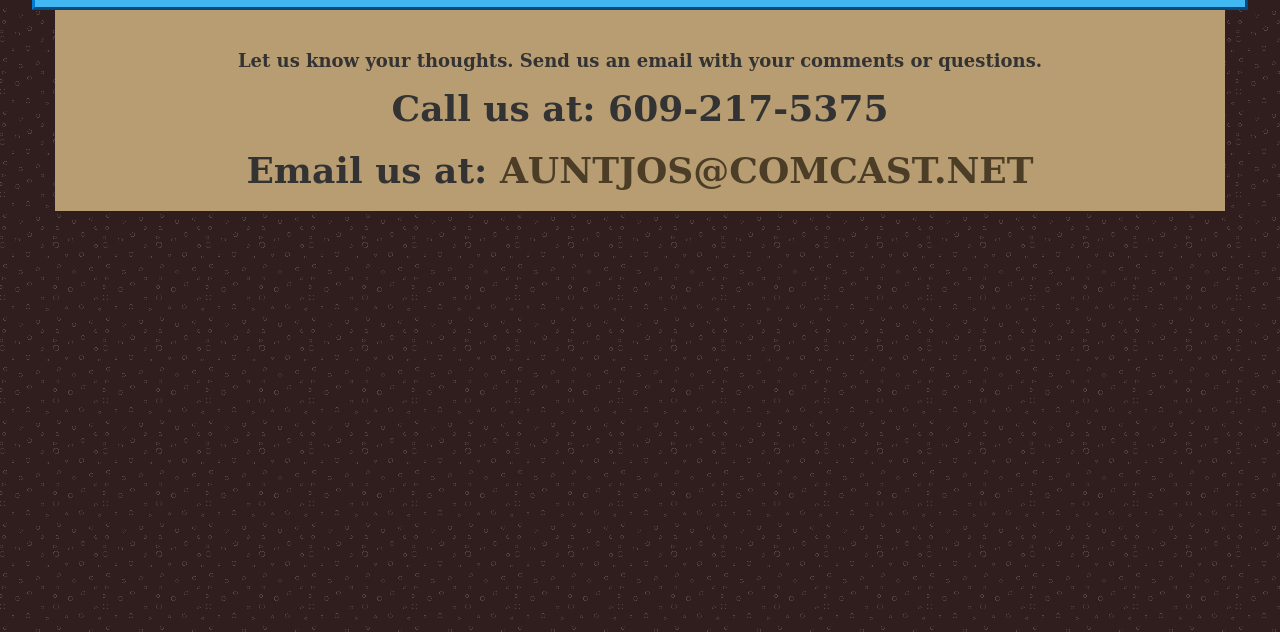
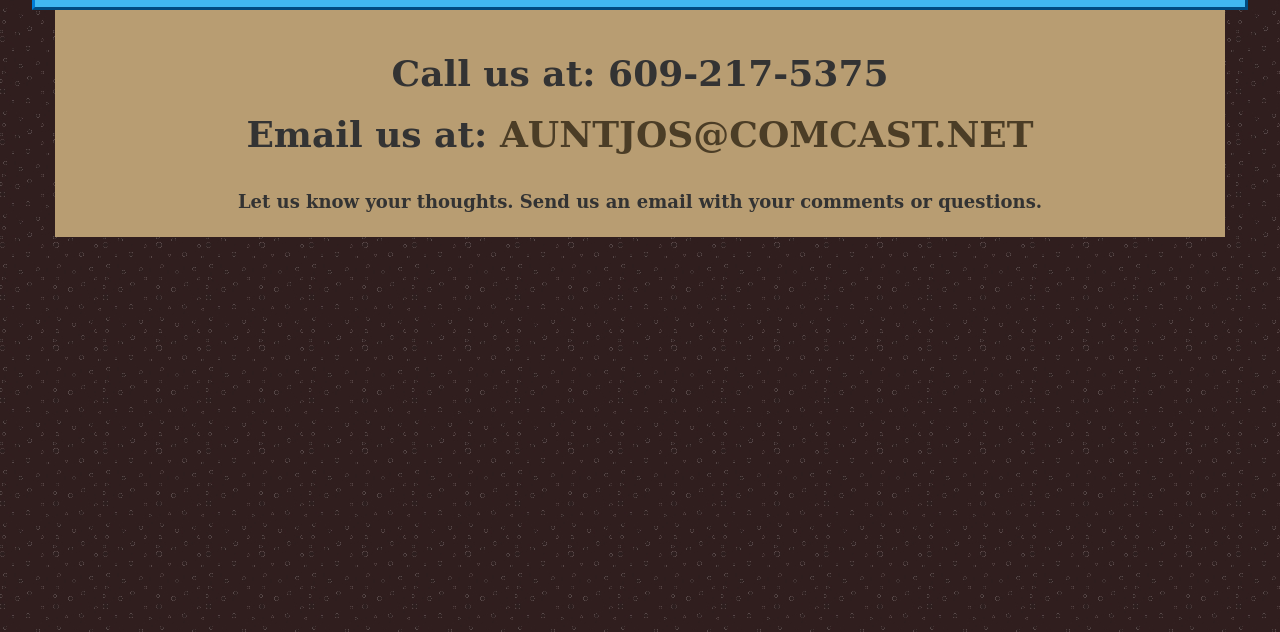
Before and after one commit to Spazzymigee/Aunt-Jo-s-Cookies, a plain HTML site: page contact.html in a window 1280 px wide. Shown: the part 168-800 px from the top of the page. Drawn offline with Linux system fonts and the light colour scheme.

Commit message:
super minor changes to 2 pages, added favicon
-capitalized stuff on aboutus page
-moved text on contact page
-added favicon which may or may not actually work yet

```diff
--- a/contact.html
+++ b/contact.html
@@ -37,9 +37,9 @@
 <div class="container">
 <div class="content"><!-- InstanceBeginEditable name="contentspace" -->
 <p>&nbsp;</p>
-<p class="center-stuff" style="font-size: 18px">Let us know your thoughts. Send us an email with your comments or questions.</p>
 <p class="center-stuff">Call us at: 609-217-5375</p>
 <p class="center-stuff">Email us at: <a href="mailto:AUNTJOS@COMCAST.NET">AUNTJOS@COMCAST.NET</a></p>
+<p class="center-stuff"><span class="center-stuff" style="font-size: 18px">Let us know your thoughts. Send us an email with your comments or questions.</span></p>
 <!-- InstanceEndEditable --></div>
 </div>
 </body>
```
Also changed, not shown: aboutus.html (+1 -1 lines), favicon.ico (added).
